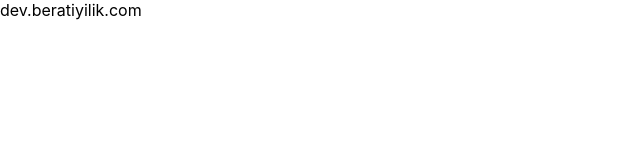
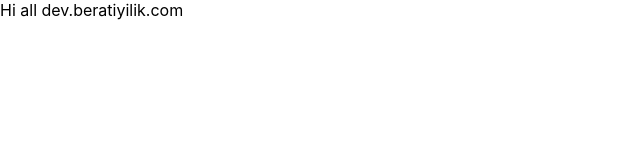
Before and after one commit to beratiyilik/dev.beratiyilik.com, a Next.js app: page / in a window 1280 px wide. Shown: the top 160 px of the page, without its empty margins (0-640 px from the left). Built offline with nearby package versions, Linux system fonts and the light colour scheme.

Commit message:
deploy test 12

```diff
--- a/pages/index.tsx
+++ b/pages/index.tsx
@@ -25,7 +25,7 @@ const Home: NextPage = () => {
   const error: Error = result.error;
   return (
     <div >
-      {data?.name}
+      {`Hi all ${data?.name}`}
     </div>
   )
 }
```
